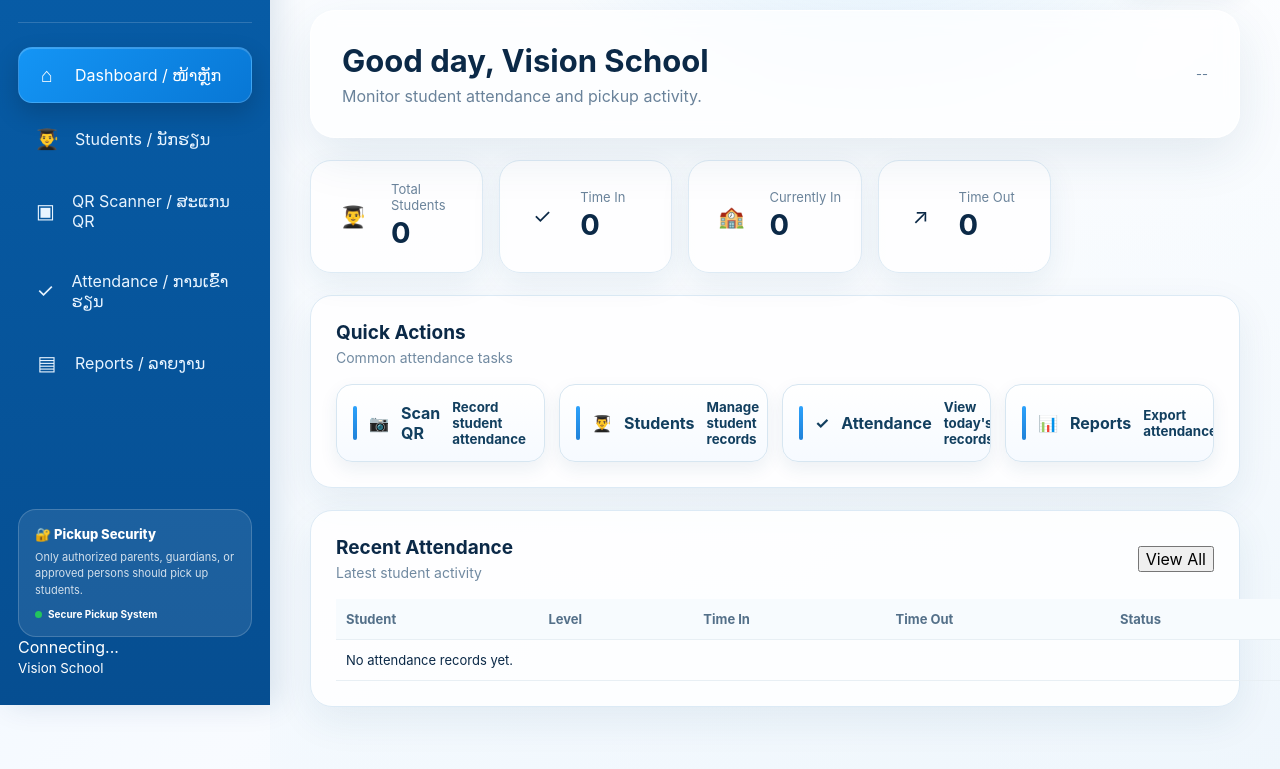
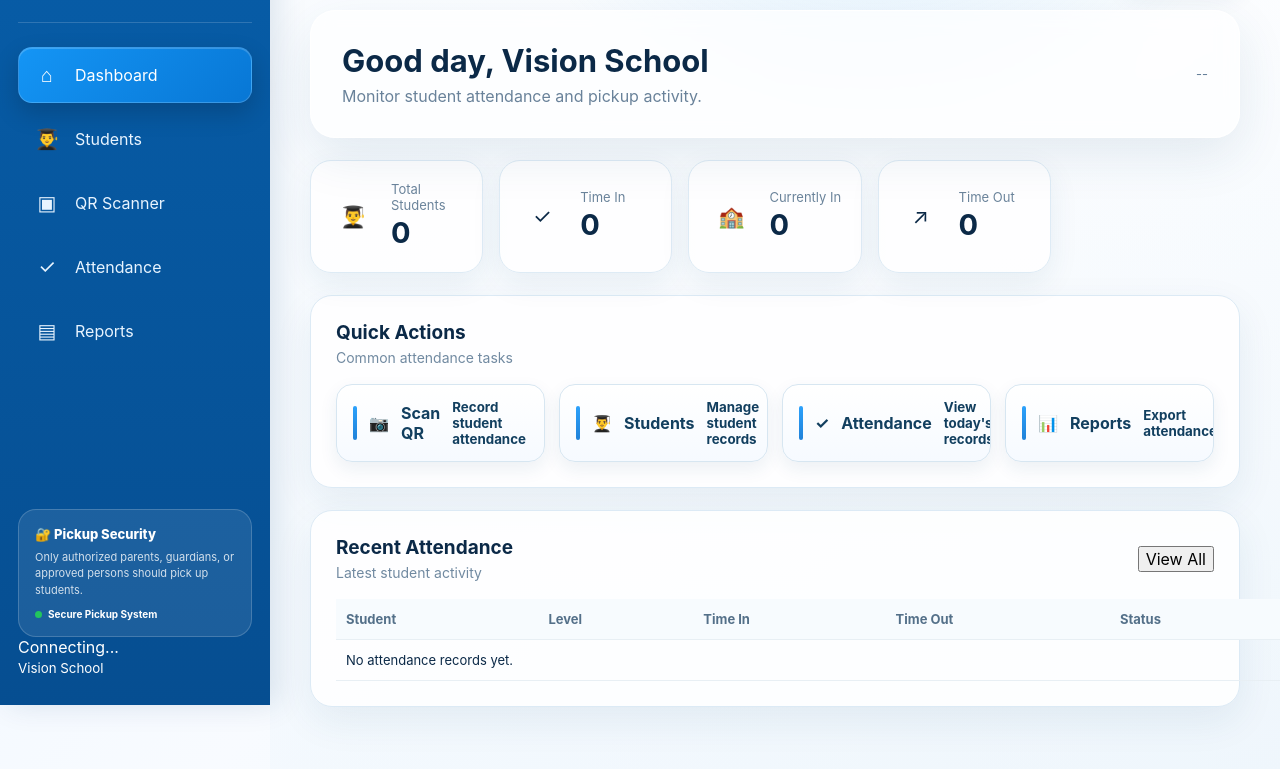
Before and after one commit to visionschoolteacher-Admin/vision-school, a website: page index.html in a window 1280 px wide. Shown: the part 95-864 px from the top of the page. Drawn offline with nearby package versions, Linux system fonts and the light colour scheme.

Commit message:
Update index.html

```diff
--- a/index.html
+++ b/index.html
@@ -101,7 +101,7 @@
                 data-section="dashboard"
             >
                 <span class="nav-icon">⌂</span>
-                <span>Dashboard / ໜ້າຫຼັກ</span>
+                <span>Dashboard</span>
             </button>
 
 
@@ -111,7 +111,7 @@
                 data-section="students"
             >
                 <span class="nav-icon">👨‍🎓</span>
-                <span>Students / ນັກຮຽນ</span>
+                <span>Students</span>
             </button>
 
 
@@ -121,7 +121,7 @@
                 data-section="scanner"
             >
                 <span class="nav-icon">▣</span>
-                <span>QR Scanner / ສະແກນ QR</span>
+                <span>QR Scanner</span>
             </button>
 
 
@@ -131,7 +131,7 @@
                 data-section="attendance"
             >
                 <span class="nav-icon">✓</span>
-                <span>Attendance / ການເຂົ້າຮຽນ</span>
+                <span>Attendance</span>
             </button>
 
 
@@ -141,7 +141,7 @@
                 data-section="reports"
             >
                 <span class="nav-icon">▤</span>
-                <span>Reports / ລາຍງານ</span>
+                <span>Reports</span>
             </button>
 
         </nav>
```
